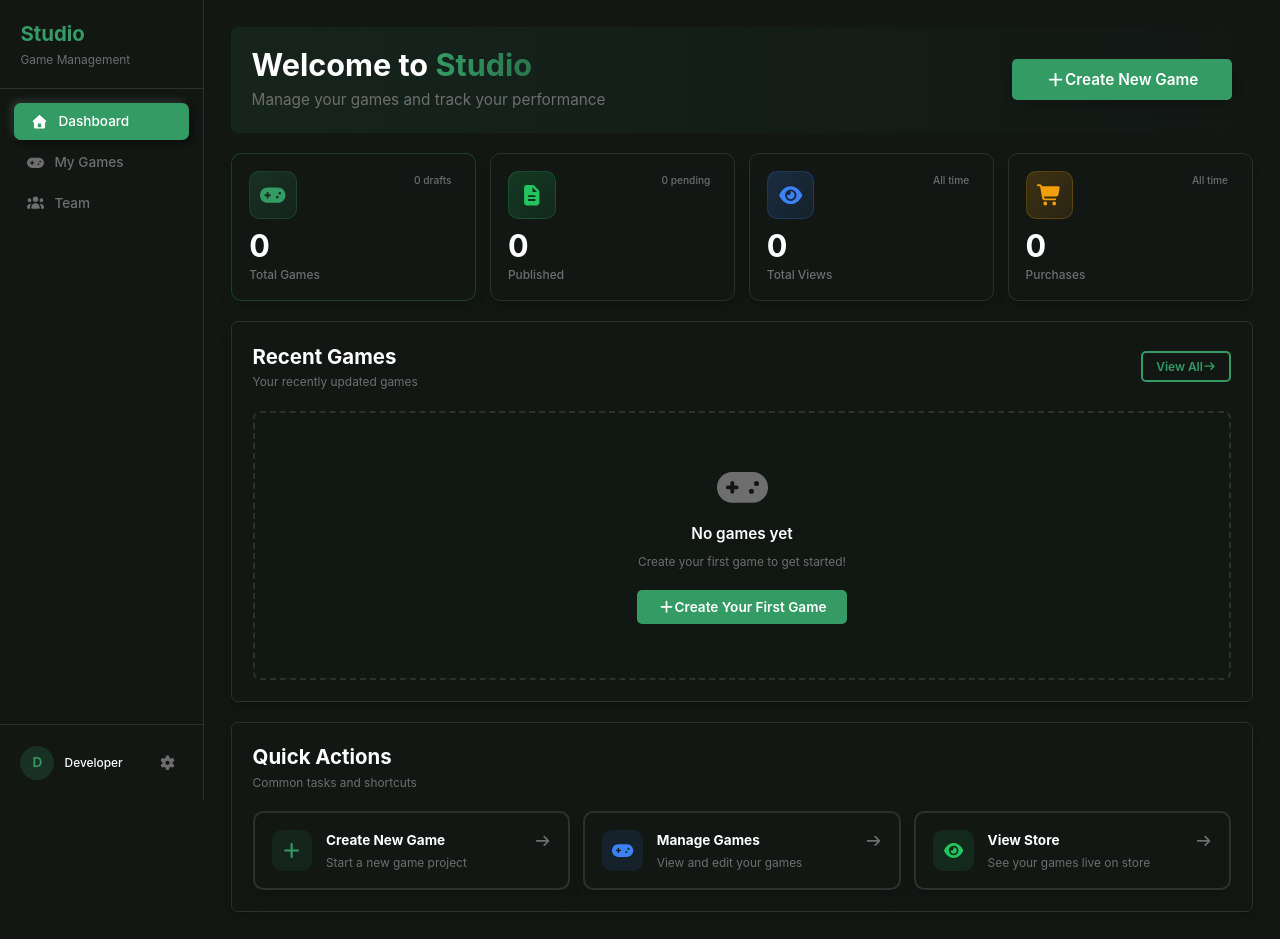
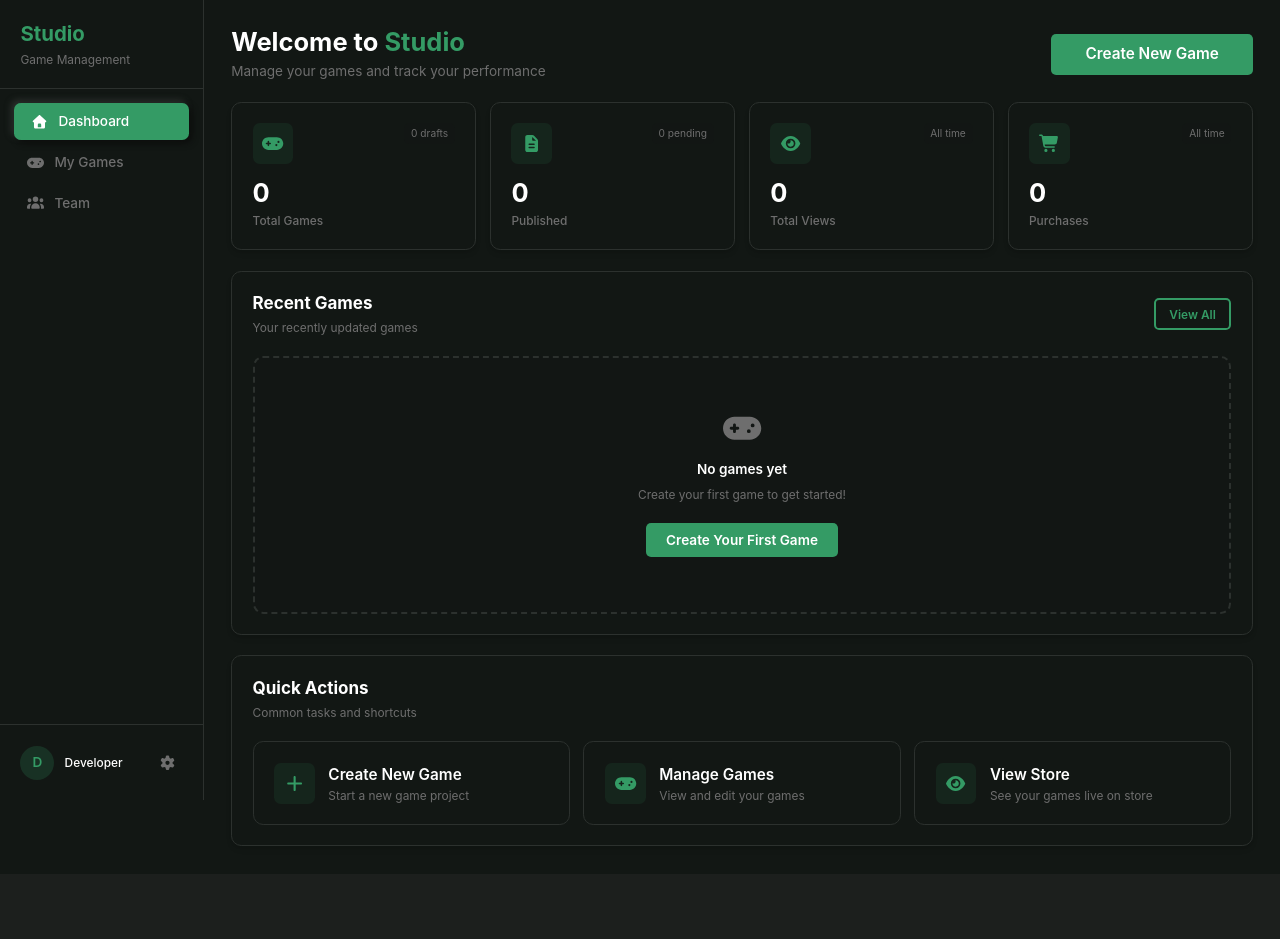
Before and after one commit to peridotvault/app-peridotvault-web, a Next.js app: page /studio in a window 1280 px wide. After the commit the page ends 874 px from the top, so only its background shows below. Built offline with nearby package versions, Linux system fonts and the light colour scheme.

Commit message:
refactor(studio): simplify ui to minimalis design

```diff
--- a/src/app/studio/games/page.tsx
+++ b/src/app/studio/games/page.tsx
@@ -12,7 +12,6 @@ import {
   faEye,
   faPlus,
   faFileAlt,
-  faArrowRight,
 } from "@fortawesome/free-solid-svg-icons";
 
 type FilterType = "all" | "published" | "drafts";
@@ -54,24 +53,16 @@ export default function MyGamesPage() {
 
   return (
     <div className="flex flex-col gap-6">
-      {/* Header */}
-      <div className="flex items-center justify-between bg-gradient-to-r from-accent/10 to-transparent p-6 rounded-lg">
+      {/* Header - Clean & Simple */}
+      <div className="flex items-center justify-between">
         <div>
-          <h1 className="text-4xl font-bold text-foreground">
-            My{" "}
-            <span className="bg-gradient-to-r from-accent to-accent/70 bg-clip-text text-transparent">
-              Games
-            </span>
+          <h1 className="text-3xl font-bold text-foreground">
+            My <span className="text-accent">Games</span>
           </h1>
-          <p className="text-muted-foreground mt-2 text-lg">
-            Manage your game portfolio
-          </p>
+          <p className="text-muted-foreground mt-1">Manage your game portfolio</p>
         </div>
         <Link href="/studio/games/new">
-          <Button size="lg" className="gap-2 shadow-lg hover:shadow-xl transition-shadow">
-            <FontAwesomeIcon icon={faPlus} />
-            Create New Game
-          </Button>
+          <Button size="lg">Create New Game</Button>
         </Link>
       </div>
 
@@ -99,9 +90,9 @@ export default function MyGamesPage() {
 
       {/* Games Grid */}
       {filteredGames.length === 0 ? (
-        <div className="text-center py-16 bg-muted/30 rounded-lg border-2 border-dashed border-border">
-          <FontAwesomeIcon icon={faGamepad} className="text-5xl text-muted-foreground mb-4" />
-          <p className="text-foreground font-semibold text-lg mb-2">
+        <div className="text-center py-16 bg-muted/50 rounded-xl border-2 border-dashed border-border">
+          <FontAwesomeIcon icon={faGamepad} className="text-4xl text-muted-foreground mb-4" />
+          <p className="font-semibold text-foreground mb-2">
             {searchQuery ? "No games found" : "No games yet"}
           </p>
           {!searchQuery && filter === "all" && (
@@ -110,10 +101,7 @@ export default function MyGamesPage() {
                 Create your first game to get started!
               </p>
               <Link href="/studio/games/new">
-                <Button className="gap-2">
-                  <FontAwesomeIcon icon={faPlus} />
-                  Create Your First Game
-                </Button>
+                <Button>Create Your First Game</Button>
               </Link>
             </>
           )}
@@ -141,10 +129,10 @@ function FilterButton({
   return (
     <button
       onClick={onClick}
-      className={`px-5 py-2.5 rounded-xl font-medium text-sm transition-all duration-200 ${
+      className={`px-5 py-2.5 rounded-lg font-medium text-sm transition-all ${
         active
-          ? "bg-accent text-white shadow-md"
-          : "bg-muted text-muted-foreground hover:bg-muted/80"
+          ? "bg-accent text-white"
+          : "bg-muted/50 text-muted-foreground hover:bg-muted"
       }`}
     >
       {children}
@@ -154,7 +142,7 @@ function FilterButton({
 
 function GameCard({ game }: { game: any }) {
   return (
-    <div className="bg-card rounded-xl border border-border overflow-hidden shadow-lg hover:shadow-xl transition-all duration-300 group">
+    <div className="bg-card rounded-xl border border-border overflow-hidden hover:border-accent transition-all group">
       {/* Cover Image */}
       <Link href={`/studio/games/${game.id}`}>
         <div className="aspect-video bg-muted relative overflow-hidden">
@@ -162,18 +150,18 @@ function GameCard({ game }: { game: any }) {
             <img
               src={game.coverHorizontalImage as string}
               alt={game.name}
-              className="w-full h-full object-cover group-hover:scale-105 transition-transform duration-300"
+              className="w-full h-full object-cover"
             />
           ) : (
-            <div className="w-full h-full flex items-center justify-center bg-gradient-to-br from-muted/50 to-muted/30">
-              <FontAwesomeIcon icon={faFileAlt} className="text-5xl text-muted-foreground/50" />
+            <div className="w-full h-full flex items-center justify-center">
+              <FontAwesomeIcon icon={faFileAlt} className="text-5xl text-muted-foreground/30" />
             </div>
           )}
 
           {/* Status Badge */}
           <div className="absolute top-3 right-3">
             <span
-              className={`px-3 py-1.5 rounded-lg text-xs font-semibold backdrop-blur-sm shadow-lg ${
+              className={`px-3 py-1.5 rounded-lg text-xs font-semibold ${
                 game.status === "published"
                   ? "bg-success/90 text-white"
                   : "bg-warning/90 text-white"
@@ -182,18 +170,13 @@ function GameCard({ game }: { game: any }) {
               {game.status === "published" ? "Published" : "Draft"}
             </span>
           </div>
-
-          {/* Overlay on hover */}
-          <div className="absolute inset-0 bg-gradient-to-t from-black/60 via-transparent to-transparent opacity-0 group-hover:opacity-100 transition-opacity duration-300" />
         </div>
       </Link>
 
       {/* Info */}
       <div className="p-5">
         <Link href={`/studio/games/${game.id}`}>
-          <h3 className="font-bold text-foreground text-lg mb-2 line-clamp-1 group-hover:text-accent transition-colors">
-            {game.name}
-          </h3>
+          <h3 className="font-semibold text-foreground text-lg mb-2 line-clamp-1">{game.name}</h3>
         </Link>
         <p className="text-sm text-muted-foreground line-clamp-2 mb-4">{game.shortDescription}</p>
 
@@ -217,7 +200,7 @@ function GameCard({ game }: { game: any }) {
               Edit
             </Button>
           </Link>
-          <Button variant="outline" size="md" className="gap-2">
+          <Button variant="outline" size="md">
             <FontAwesomeIcon icon={faTrash} />
           </Button>
         </div>
--- a/src/app/studio/page.tsx
+++ b/src/app/studio/page.tsx
@@ -10,7 +10,6 @@ import {
   faEye,
   faShoppingCart,
   faPlus,
-  faArrowRight,
 } from "@fortawesome/free-solid-svg-icons";
 
 export default function StudioDashboardPage() {
@@ -50,24 +49,16 @@ export default function StudioDashboardPage() {
 
   return (
     <div className="flex flex-col gap-6">
-      {/* Header */}
-      <div className="flex items-center justify-between bg-gradient-to-r from-accent/10 to-transparent p-6 rounded-lg">
+      {/* Header - Clean & Simple */}
+      <div className="flex items-center justify-between">
         <div>
-          <h1 className="text-4xl font-bold text-foreground">
-            Welcome to{" "}
-            <span className="bg-gradient-to-r from-accent to-accent/70 bg-clip-text text-transparent">
-              Studio
-            </span>
+          <h1 className="text-3xl font-bold text-foreground">
+            Welcome to <span className="text-accent">Studio</span>
           </h1>
-          <p className="text-muted-foreground mt-2 text-lg">
-            Manage your games and track your performance
-          </p>
+          <p className="text-muted-foreground mt-1">Manage your games and track your performance</p>
         </div>
         <Link href="/studio/games/new">
-          <Button size="lg" className="gap-2 shadow-lg hover:shadow-xl transition-shadow">
-            <FontAwesomeIcon icon={faPlus} />
-            Create New Game
-          </Button>
+          <Button size="lg">Create New Game</Button>
         </Link>
       </div>
 
@@ -78,15 +69,12 @@ export default function StudioDashboardPage() {
             title="Total Games"
             value={totalGames}
             icon={faGamepad}
-            color="accent"
             trend={`${draftGames} draft${draftGames !== 1 ? "s" : ""}`}
-            highlight
           />
           <StatCard
             title="Published"
             value={publishedGames}
             icon={faFileAlt}
-            color="success"
             trend={`${draftGames} pending`}
           />
         </div>
@@ -95,52 +83,40 @@ export default function StudioDashboardPage() {
             title="Total Views"
             value={totalViews}
             icon={faEye}
-            color="info"
             trend="All time"
           />
           <StatCard
             title="Purchases"
             value={totalPurchases}
             icon={faShoppingCart}
-            color="warning"
             trend="All time"
           />
         </div>
       </div>
 
       {/* Recent Games - Card Grid */}
-      <div className="bg-card rounded-lg border border-border p-6 shadow-lg">
+      <div className="bg-card rounded-xl border border-border p-6 shadow-md">
         <div className="flex items-center justify-between mb-6">
           <div>
-            <h2 className="text-2xl font-bold text-foreground">Recent Games</h2>
-            <p className="text-sm text-muted-foreground mt-1">
-              Your recently updated games
-            </p>
+            <h2 className="text-xl font-bold text-foreground">Recent Games</h2>
+            <p className="text-sm text-muted-foreground mt-1">Your recently updated games</p>
           </div>
           <Link href="/studio/games">
-            <Button variant="outline" size="sm" className="gap-2">
-              View All
-              <FontAwesomeIcon icon={faArrowRight} size="sm" />
-            </Button>
+            <Button variant="outline" size="sm">View All</Button>
           </Link>
         </div>
 
         {recentGames.length === 0 ? (
-          <div className="text-center py-16 bg-muted/30 rounded-lg border-2 border-dashed border-border">
-            <FontAwesomeIcon icon={faGamepad} className="text-5xl text-muted-foreground mb-4" />
-            <p className="text-foreground font-semibold text-lg mb-2">No games yet</p>
-            <p className="text-sm text-muted-foreground mb-6">
-              Create your first game to get started!
-            </p>
+          <div className="text-center py-16 bg-muted/50 rounded-xl border-2 border-dashed border-border">
+            <FontAwesomeIcon icon={faGamepad} className="text-4xl text-muted-foreground mb-4" />
+            <p className="font-semibold text-foreground mb-2">No games yet</p>
+            <p className="text-sm text-muted-foreground mb-6">Create your first game to get started!</p>
             <Link href="/studio/games/new">
-              <Button className="gap-2">
-                <FontAwesomeIcon icon={faPlus} />
-                Create Your First Game
-              </Button>
+              <Button>Create Your First Game</Button>
             </Link>
           </div>
         ) : (
-          <div className="grid grid-cols-1 md:grid-cols-2 lg:grid-cols-3 gap-4">
+          <div className="grid grid-cols-1 md:grid-cols-2 lg:grid-cols-3 gap-6">
             {recentGames.map((game) => (
               <GameCard key={game.id} game={game} />
             ))}
@@ -148,13 +124,11 @@ export default function StudioDashboardPage() {
         )}
       </div>
 
-      {/* Quick Actions - Enhanced */}
-      <div className="bg-card rounded-lg border border-border p-6 shadow-lg">
+      {/* Quick Actions - Simplified */}
+      <div className="bg-card rounded-xl border border-border p-6 shadow-md">
         <div className="mb-6">
-          <h2 className="text-2xl font-bold text-foreground">Quick Actions</h2>
-          <p className="text-sm text-muted-foreground mt-1">
-            Common tasks and shortcuts
-          </p>
+          <h2 className="text-xl font-bold text-foreground">Quick Actions</h2>
+          <p className="text-sm text-muted-foreground mt-1">Common tasks and shortcuts</p>
         </div>
         <div className="grid grid-cols-1 md:grid-cols-3 gap-4">
           <QuickActionCard
@@ -162,21 +136,18 @@ export default function StudioDashboardPage() {
             description="Start a new game project"
             icon={faPlus}
             href="/studio/games/new"
-            color="accent"
           />
           <QuickActionCard
             title="Manage Games"
             description="View and edit your games"
             icon={faGamepad}
             href="/studio/games"
-            color="info"
           />
           <QuickActionCard
             title="View Store"
             description="See your games live on store"
             icon={faEye}
             href="/"
-            color="success"
           />
         </div>
       </div>
@@ -188,42 +159,26 @@ function StatCard({
   title,
   value,
   icon,
-  color,
   trend,
-  highlight = false,
 }: {
   title: string;
   value: number;
   icon: any;
-  color: string;
   trend?: string;
-  highlight?: boolean;
 }) {
-  const colorClasses = {
-    accent: "bg-gradient-to-br from-accent/20 to-accent/10 text-accent border-accent/20",
-    success: "bg-gradient-to-br from-success/20 to-success/10 text-success border-success/20",
-    info: "bg-gradient-to-br from-info/20 to-info/10 text-info border-info/20",
-    warning: "bg-gradient-to-br from-warning/20 to-warning/10 text-warning border-warning/20",
-  };
-
   return (
-    <div
-      className={`relative bg-card rounded-xl border p-5 shadow-lg hover:shadow-xl transition-all duration-300 ${highlight ? "border-accent/30 shadow-lg" : "border-border shadow-lg"
-        }`}
-    >
-      <div className="flex items-start justify-between mb-3">
-        <div
-          className={`w-14 h-14 rounded-xl ${colorClasses[color as keyof typeof colorClasses]} flex items-center justify-center border`}
-        >
-          <FontAwesomeIcon icon={icon} className="text-2xl" />
+    <div className="bg-card rounded-xl border border-border p-6 shadow-md">
+      <div className="flex items-start justify-between mb-4">
+        <div className="w-12 h-12 rounded-lg bg-accent/10 text-accent flex items-center justify-center">
+          <FontAwesomeIcon icon={icon} className="text-xl" />
         </div>
         {trend && (
-          <span className="text-xs font-medium text-muted-foreground bg-muted/50 px-2 py-1 rounded-full">
+          <span className="text-xs text-muted-foreground bg-muted/50 px-2 py-1 rounded-md">
             {trend}
           </span>
         )}
       </div>
-      <h3 className="text-4xl font-bold text-foreground mb-1">{value}</h3>
+      <p className="text-3xl font-bold text-foreground mb-1">{value}</p>
       <p className="text-sm text-muted-foreground font-medium">{title}</p>
     </div>
   );
@@ -233,7 +188,7 @@ function GameCard({ game }: { game: any }) {
   return (
     <Link
       href={`/studio/games/${game.id}`}
-      className="group block bg-muted/20 hover:bg-muted/40 rounded-xl border border-border hover:border-accent/30 shadow-lg hover:shadow-xl transition-all duration-300 overflow-hidden"
+      className="block rounded-xl border border-border bg-card overflow-hidden hover:border-accent transition-all"
     >
       {/* Cover Image */}
       <div className="aspect-[3/4] bg-muted relative overflow-hidden">
@@ -241,36 +196,32 @@ function GameCard({ game }: { game: any }) {
           <img
             src={game.coverVerticalImage as string}
             alt={game.name}
-            className="w-full h-full object-cover group-hover:scale-105 transition-transform duration-300"
+            className="w-full h-full object-cover"
           />
         ) : (
-          <div className="w-full h-full flex items-center justify-center bg-gradient-to-br from-muted/50 to-muted/30">
-            <FontAwesomeIcon icon={faGamepad} className="text-5xl text-muted-foreground/50" />
+          <div className="w-full h-full flex items-center justify-center">
+            <FontAwesomeIcon icon={faGamepad} className="text-5xl text-muted-foreground/30" />
           </div>
         )}
 
         {/* Status Badge */}
         <div className="absolute top-3 right-3">
           <span
-            className={`px-3 py-1.5 rounded-lg text-xs font-semibold backdrop-blur-sm ${game.status === "published"
-              ? "bg-success/90 text-white shadow-lg"
-              : "bg-warning/90 text-white shadow-lg"
-              }`}
+            className={`px-3 py-1.5 rounded-lg text-xs font-semibold ${
+              game.status === "published"
+                ? "bg-success/90 text-white"
+                : "bg-warning/90 text-white"
+            }`}
           >
             {game.status === "published" ? "Published" : "Draft"}
           </span>
         </div>
-
-        {/* Overlay on hover */}
-        <div className="absolute inset-0 bg-gradient-to-t from-black/60 via-transparent to-transparent opacity-0 group-hover:opacity-100 transition-opacity duration-300" />
       </div>
 
       {/* Game Info */}
-      <div className="p-4">
-        <h3 className="font-bold text-foreground text-lg mb-2 line-clamp-1 group-hover:text-accent transition-colors">
-          {game.name}
-        </h3>
-        <div className="flex items-center gap-4 text-sm text-muted-foreground mb-3">
+      <div className="p-5">
+        <h3 className="font-semibold text-foreground text-lg mb-3 line-clamp-1">{game.name}</h3>
+        <div className="flex items-center gap-4 text-sm text-muted-foreground">
           <div className="flex items-center gap-1.5">
             <FontAwesomeIcon icon={faEye} className="text-xs" />
             <span>{game.views || 0}</span>
@@ -279,9 +230,6 @@ function GameCard({ game }: { game: any }) {
             <FontAwesomeIcon icon={faShoppingCart} className="text-xs" />
             <span>{game.purchases || 0}</span>
           </div>
-          <span className="text-xs">
-            {new Date(game.updatedAt).toLocaleDateString()}
-          </span>
         </div>
       </div>
     </Link>
@@ -293,49 +241,25 @@ function QuickActionCard({
   description,
   icon,
   href,
-  color,
 }: {
   title: string;
   description: string;
   icon: any;
   href: string;
-  color: string;
 }) {
-  const colorClasses = {
-    accent: "hover:border-accent hover:shadow-accent/20 group-hover:bg-accent/5",
-    success: "hover:border-success hover:shadow-success/20 group-hover:bg-success/5",
-    info: "hover:border-info hover:shadow-info/20 group-hover:bg-info/5",
-    warning: "hover:border-warning hover:shadow-warning/20 group-hover:bg-warning/5",
-  };
-
-  const iconBgClasses = {
-    accent: "bg-accent/10 text-accent group-hover:bg-accent group-hover:text-white",
-    success: "bg-success/10 text-success group-hover:bg-success group-hover:text-white",
-    info: "bg-info/10 text-info group-hover:bg-info group-hover:text-white",
-    warning: "bg-warning/10 text-warning group-hover:bg-warning group-hover:text-white",
-  };
-
   return (
     <Link
       href={href}
-      className={`group relative p-5 rounded-xl border-2 border-border shadow-lg hover:shadow-xl transition-all duration-300 ${colorClasses[color as keyof typeof colorClasses]}`}
+      className="block p-6 rounded-xl border border-border bg-card hover:border-accent transition-all"
     >
-      <div className="flex items-start gap-4">
-        <div
-          className={`w-12 h-12 rounded-xl ${iconBgClasses[color as keyof typeof iconBgClasses]} flex items-center justify-center transition-all duration-300`}
-        >
+      <div className="flex items-center gap-4">
+        <div className="w-12 h-12 rounded-lg bg-accent/10 text-accent flex items-center justify-center">
           <FontAwesomeIcon icon={icon} className="text-xl" />
         </div>
         <div className="flex-1">
-          <h3 className="font-bold text-foreground text-base mb-1 group-hover:text-accent transition-colors">
-            {title}
-          </h3>
+          <h3 className="font-semibold text-foreground text-lg">{title}</h3>
           <p className="text-sm text-muted-foreground">{description}</p>
         </div>
-        <FontAwesomeIcon
-          icon={faArrowRight}
-          className="text-muted-foreground group-hover:text-accent group-hover:translate-x-1 transition-all duration-300 mt-1"
-        />
       </div>
     </Link>
   );
```
